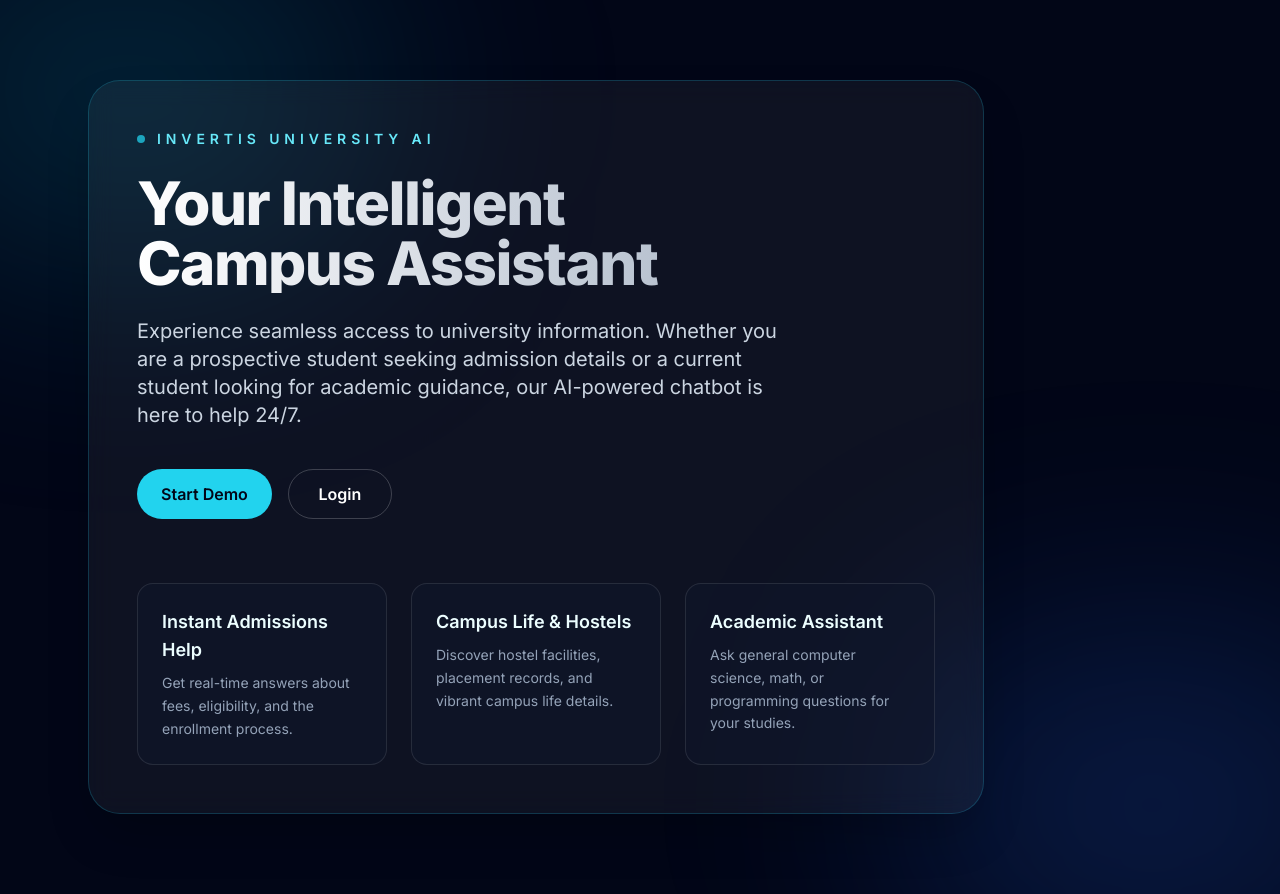
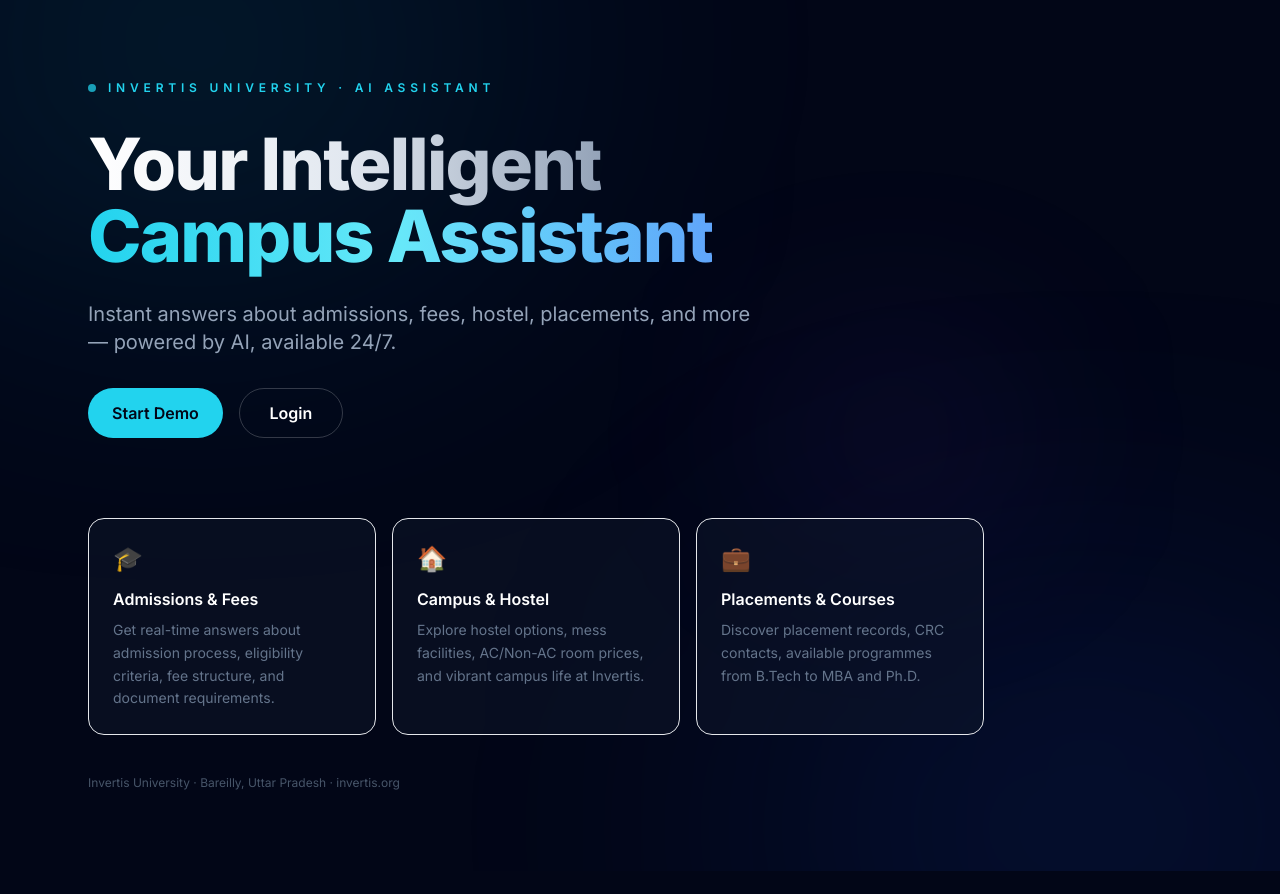
Before and after one commit to DeepeshSharma11/college-chatbot, a Next.js app in the folder frontend/: page / in a window 1280 px wide. After the commit the page ends 871 px from the top, so only its background shows below. Built offline with nearby package versions, Linux system fonts and the light colour scheme.

Commit message:
style: remove dev comments and enhance UI for final submission

```diff
--- a/frontend/src/app/(auth)/login/page.tsx
+++ b/frontend/src/app/(auth)/login/page.tsx
@@ -21,7 +21,6 @@
             localStorage.setItem('access_token', data.access_token);
             router.push('/chat');
         } catch (err: any) {
-            // Provide a user-friendly error message
             const errMsg = err.message || '';
             if (errMsg.includes('not reachable') || errMsg.includes('Failed to fetch')) {
                 setError('Server se connect nahi ho pa raha. Kripaya apna internet check karein ya thodi der baad try karein.');
@@ -37,7 +36,6 @@
 
     return (
         <div className="min-h-screen flex items-center justify-center bg-slate-950 py-12 px-4 sm:px-6 lg:px-8 relative overflow-hidden">
-            {/* Background glowing effects */}
             <div className="absolute top-[-10%] left-[-10%] w-[40%] h-[40%] rounded-full bg-cyan-600/20 blur-[120px] pointer-events-none" />
             <div className="absolute bottom-[-10%] right-[-10%] w-[40%] h-[40%] rounded-full bg-blue-600/20 blur-[120px] pointer-events-none" />
 
--- a/frontend/src/app/(auth)/register/page.tsx
+++ b/frontend/src/app/(auth)/register/page.tsx
@@ -49,7 +49,6 @@
 
     return (
         <div className="min-h-screen flex items-center justify-center bg-slate-950 py-12 px-4 sm:px-6 lg:px-8 relative overflow-hidden">
-            {/* Background glowing effects */}
             <div className="absolute top-[-10%] left-[-10%] w-[40%] h-[40%] rounded-full bg-cyan-600/20 blur-[120px] pointer-events-none" />
             <div className="absolute bottom-[-10%] right-[-10%] w-[40%] h-[40%] rounded-full bg-blue-600/20 blur-[120px] pointer-events-none" />
 
--- a/frontend/src/app/page.tsx
+++ b/frontend/src/app/page.tsx
@@ -2,55 +2,70 @@
 
 const features = [
     {
-        title: 'Instant Admissions Help',
-        desc: 'Get real-time answers about fees, eligibility, and the enrollment process.',
+        icon: '🎓',
+        title: 'Admissions & Fees',
+        desc: 'Get real-time answers about admission process, eligibility criteria, fee structure, and document requirements.',
     },
     {
-        title: 'Campus Life & Hostels',
-        desc: 'Discover hostel facilities, placement records, and vibrant campus life details.',
+        icon: '🏠',
+        title: 'Campus & Hostel',
+        desc: 'Explore hostel options, mess facilities, AC/Non-AC room prices, and vibrant campus life at Invertis.',
     },
     {
-        title: 'Academic Assistant',
-        desc: 'Ask general computer science, math, or programming questions for your studies.',
+        icon: '💼',
+        title: 'Placements & Courses',
+        desc: 'Discover placement records, CRC contacts, available programmes from B.Tech to MBA and Ph.D.',
     },
 ];
 
 export default function HomePage() {
     return (
         <main className="min-h-screen bg-slate-950 text-white relative overflow-hidden">
-            {/* Background glowing effects */}
-            <div className="absolute top-[-10%] left-[-10%] w-[40%] h-[40%] rounded-full bg-cyan-600/20 blur-[120px] pointer-events-none" />
-            <div className="absolute bottom-[-10%] right-[-10%] w-[40%] h-[40%] rounded-full bg-blue-600/20 blur-[120px] pointer-events-none" />
+            <div className="absolute top-[-20%] left-[-10%] w-[50%] h-[50%] rounded-full bg-cyan-600/15 blur-[140px] pointer-events-none" />
+            <div className="absolute bottom-[-20%] right-[-10%] w-[50%] h-[50%] rounded-full bg-blue-700/15 blur-[140px] pointer-events-none" />
+            <div className="absolute top-[40%] right-[20%] w-[20%] h-[20%] rounded-full bg-violet-600/10 blur-[100px] pointer-events-none" />
 
             <section className="relative z-10 mx-auto flex min-h-screen max-w-6xl flex-col justify-center px-6 py-20">
-                <div className="max-w-4xl rounded-[2rem] border border-cyan-400/20 bg-white/5 p-8 md:p-12 shadow-2xl backdrop-blur-md">
-                    <div className="flex items-center gap-3 mb-6">
+                <div className="max-w-4xl">
+                    <div className="flex items-center gap-3 mb-8">
                         <div className="h-2 w-2 rounded-full bg-cyan-400 animate-pulse" />
-                        <p className="text-xs md:text-sm uppercase tracking-[0.35em] text-cyan-300 font-semibold">
-                            Invertis University AI
+                        <p className="text-xs uppercase tracking-[0.4em] text-cyan-400 font-semibold">
+                            Invertis University · AI Assistant
                         </p>
                     </div>
 
-                    <h1 className="text-4xl font-extrabold leading-tight tracking-tight md:text-6xl text-transparent bg-clip-text bg-gradient-to-r from-white to-slate-400">
-                        Your Intelligent <br className="hidden md:block" /> Campus Assistant
+                    <h1 className="text-5xl font-extrabold leading-tight tracking-tight md:text-7xl">
+                        <span className="text-transparent bg-clip-text bg-gradient-to-r from-white via-slate-200 to-slate-400">
+                            Your Intelligent
+                        </span>
+                        <br />
+                        <span className="text-transparent bg-clip-text bg-gradient-to-r from-cyan-400 via-cyan-300 to-blue-400">
+                            Campus Assistant
+                        </span>
                     </h1>
 
-                    <p className="mt-6 text-lg md:text-xl text-slate-300 leading-relaxed max-w-2xl">
-                        Experience seamless access to university information. Whether you are a prospective student seeking admission details or a current student looking for academic guidance, our AI-powered chatbot is here to help 24/7.
+                    <p className="mt-7 text-lg md:text-xl text-slate-400 leading-relaxed max-w-2xl">
+                        Instant answers about admissions, fees, hostel, placements, and more — powered by AI, available 24/7.
                     </p>
 
-                    <div className="mt-10">
-                        <HomeActions />
-                    </div>
+                    <HomeActions />
 
-                    <div className="mt-16 grid gap-6 md:grid-cols-3">
+                    <div className="mt-20 grid gap-4 md:grid-cols-3">
                         {features.map((feature) => (
-                            <div key={feature.title} className="rounded-2xl border border-white/10 bg-slate-900/60 p-6 transition-all hover:bg-slate-800/60 hover:border-cyan-500/30">
-                                <h3 className="font-semibold text-cyan-50 text-lg mb-2">{feature.title}</h3>
-                                <p className="text-sm text-slate-400 leading-relaxed">{feature.desc}</p>
+                            <div
+                                key={feature.title}
+                                className="group rounded-2xl border border-white/8 bg-slate-900/50 p-6 transition-all duration-300 hover:bg-slate-800/60 hover:border-cyan-500/25 hover:shadow-lg hover:shadow-cyan-500/5 hover:-translate-y-0.5"
+                            >
+                                <span className="text-2xl mb-3 block">{feature.icon}</span>
+                                <h3 className="font-semibold text-white text-base mb-2 group-hover:text-cyan-300 transition-colors">{feature.title}</h3>
+                                <p className="text-sm text-slate-500 leading-relaxed group-hover:text-slate-400 transition-colors">{feature.desc}</p>
                             </div>
                         ))}
                     </div>
+
+                    <p className="mt-10 text-xs text-slate-600 text-center md:text-left">
+                        Invertis University · Bareilly, Uttar Pradesh · invertis.org
+                    </p>
                 </div>
             </section>
         </main>
--- a/frontend/src/components/Chat/ChatWindow.tsx
+++ b/frontend/src/components/Chat/ChatWindow.tsx
@@ -11,7 +11,6 @@
     const [error, setError] = useState('');
     const messagesEndRef = useRef<HTMLDivElement>(null);
 
-    // Auto-scroll to bottom
     const scrollToBottom = useCallback(() => {
         messagesEndRef.current?.scrollIntoView({ behavior: 'smooth' });
     }, []);
@@ -90,13 +89,10 @@
 
     return (
         <div className="flex flex-col h-[100dvh] bg-slate-950 text-white relative overflow-hidden">
-            {/* Background glowing effects */}
             <div className="absolute top-[-10%] left-[-10%] w-[40%] h-[40%] rounded-full bg-cyan-600/10 blur-[120px] pointer-events-none" />
 
-            {/* Header via Navbar */}
             <Navbar />
 
-            {/* Messages Area */}
             <div className="flex-1 overflow-y-auto p-3 md:p-6 scroll-smooth relative z-10">
                 <div className="container mx-auto max-w-4xl flex flex-col gap-4">
                     {messages.map((message) => (
@@ -143,7 +139,6 @@
                 </div>
             </div>
 
-            {/* Input Area */}
             <InputBar loading={loading} onSend={sendMessage} />
         </div>
     );
--- a/frontend/src/components/Layout/Navbar.tsx
+++ b/frontend/src/components/Layout/Navbar.tsx
@@ -23,7 +23,6 @@
         <nav className="bg-slate-900/80 backdrop-blur-md text-white border-b border-white/10 shrink-0 relative z-50">
             <div className="container mx-auto px-4">
                 <div className="flex items-center justify-between h-16">
-                    {/* Logo Area */}
                     <Link href="/" className="flex items-center z-50 gap-2 group">
                         <div className="h-8 w-8 rounded-full bg-cyan-500/20 flex items-center justify-center border border-cyan-400/30 group-hover:bg-cyan-500/30 transition-all">
                             <span className="text-sm">🎓</span>
@@ -31,7 +30,6 @@
                         <h1 className="text-lg font-bold tracking-tight text-white group-hover:text-cyan-400 transition-colors">Invertis AI</h1>
                     </Link>
 
-                    {/* Desktop Menu */}
                     <div className="hidden md:flex items-center space-x-6">
                         <Link href="/" className="text-slate-300 hover:text-cyan-400 transition-colors text-sm font-medium">Home</Link>
                         <Link href="/chat" className="text-slate-300 hover:text-cyan-400 transition-colors text-sm font-medium">Chat</Link>
@@ -52,7 +50,6 @@
                         )}
                     </div>
 
-                    {/* Mobile Hamburger Button */}
                     <div className="md:hidden flex items-center z-50">
                         <button
                             onClick={() => setIsMobileMenuOpen(!isMobileMenuOpen)}
@@ -71,7 +68,6 @@
                 </div>
             </div>
 
-            {/* Mobile Menu Dropdown */}
             <div
                 className={`md:hidden absolute top-16 left-0 w-full bg-slate-900 border-b border-white/10 shadow-2xl transition-all duration-200 ease-out origin-top ${
                     isMobileMenuOpen ? 'opacity-100 scale-y-100' : 'opacity-0 scale-y-0 pointer-events-none'
--- a/frontend/src/lib/apiClient.ts
+++ b/frontend/src/lib/apiClient.ts
@@ -32,7 +32,6 @@
         }, "Backend health check failed");
     },
 
-    // Register user
     register: async (email: string, password: string, name: string) => {
         return request<{ access_token: string; token_type: string }>("/auth/register", {
             method: "POST",
@@ -43,7 +42,6 @@
         }, "Registration failed");
     },
 
-    // Login user
     login: async (email: string, password: string) => {
         return request<{ access_token: string; token_type: string }>("/auth/login", {
             method: "POST",
@@ -54,7 +52,6 @@
         }, "Login failed");
     },
 
-    // Send message
     sendMessage: async (
         message: string,
         token: string | null,
```
